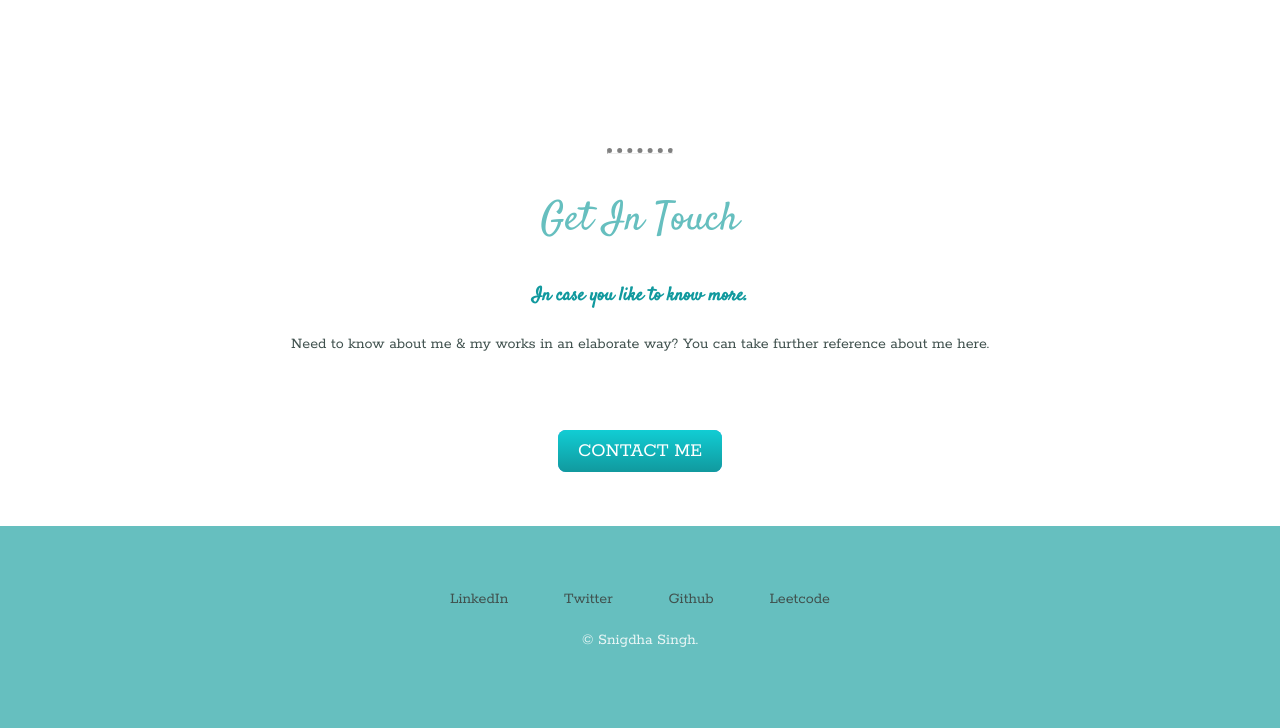
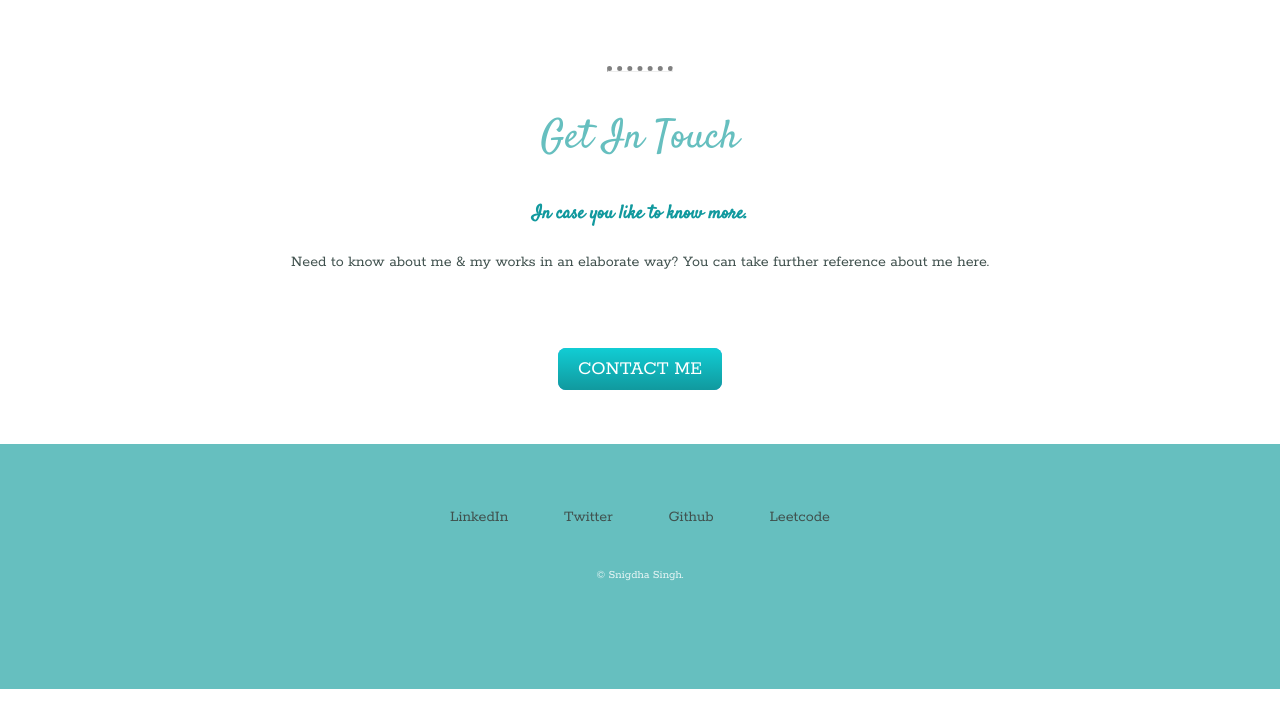
Before and after one commit to Snigdha667/Portfolio, a plain HTML site: page index.html in a window 1280 px wide. Shown: the part 1786-2514 px from the top of the page. After the commit the page ends 2475 px from the top, so only its background shows below. Drawn offline with Linux system fonts and the light colour scheme; a web font is replaced by a local one.

Commit message:
Update index.html

```diff
--- a/index.html
+++ b/index.html
@@ -1,4 +1,4 @@
-<!DOCTYPE html>
+
 <html lang="en" dir="ltr">
 <link rel="stylesheet" href="css/styles.css">
 <link rel="icon" href="favicon.ico">
@@ -59,7 +59,7 @@ I'm a learning enthusiast, fast learner , ambitious , hardworking and always try
     <a class="footer-link" href="https://twitter.com/Snigdha22916007">Twitter</a>
     <a class="footer-link" href="https://github.com/Snigdha667">Github</a>
       <a class="footer-link" href="https://leetcode.com/Ssnigdha/">Leetcode</a>
-    <p>© Snigdha Singh.</p>
+    <p class="copyright">© Snigdha Singh.</p>
   </div>
   </body>
 </html>
```
